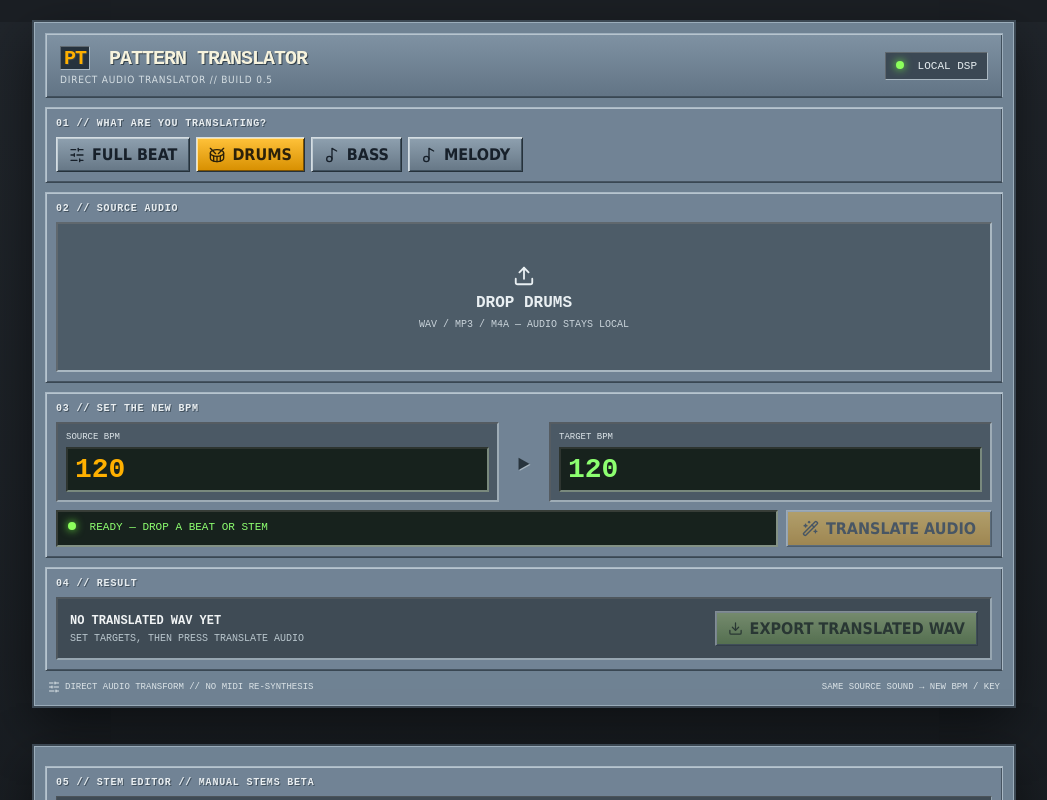
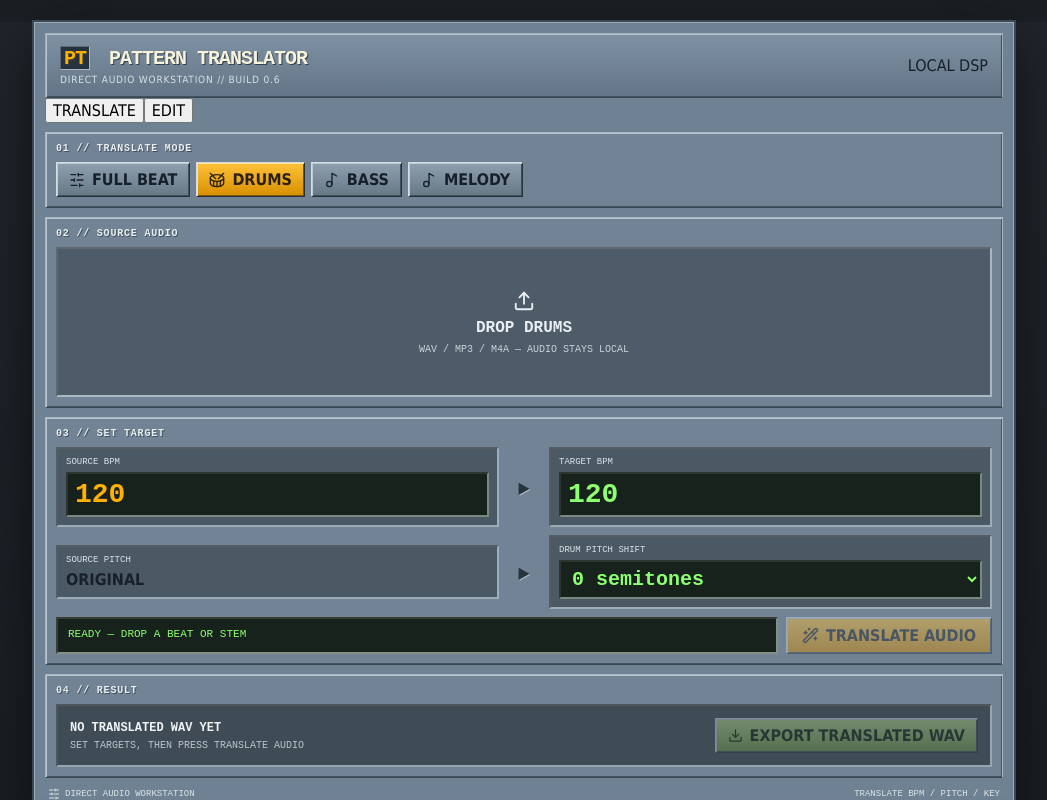
Before and after one commit to bpiper02/pattern-translator-web, a React (Vite) app: page / in a window 1280 px wide. Both pictures are taken after a click on the button "DRUMS". Shown: the top 800 px of the page, without its empty margins (116-1163 px from the left). Built offline with nearby package versions, Linux system fonts and the light colour scheme.

Commit message:
refactor(ui): split translate and edit workspaces

```diff
--- a/src/App.tsx
+++ b/src/App.tsx
@@ -15,10 +15,13 @@ import { audioBufferToWav } from "./audio/wav";
 import { analyzeRhythm, type RhythmAnalysis } from "./analysis/rhythm";
 import { transformAudio } from "./audio/transformAudio";
 import { playRenderedPreview, type DrumPlayback } from "./audio/reconstructDrums";
+import { StemEditor } from "./components/StemEditor";
 
+type Workspace = "translate" | "edit";
 type Mode = "beat" | "drums" | "bass" | "melody";
 
 const ROOTS = ["C", "C#", "D", "D#", "E", "F", "F#", "G", "G#", "A", "A#", "B"];
+const SEMITONES = Array.from({ length: 25 }, (_, index) => index - 12);
 
 function downloadBlob(blob: Blob, name: string) {
   const url = URL.createObjectURL(blob);
@@ -34,6 +37,15 @@ function semitoneDistance(source: string, target: string) {
   if (diff > 6) diff -= 12;
   if (diff < -6) diff += 12;
   return diff;
+}
+
+function VintageProgress({ label }: { label: string }) {
+  return (
+    <div className="vintageProgress" role="status" aria-live="polite">
+      <span>{label}</span>
+      <div className="progressTrack"><div className="progressBlocks" /></div>
+    </div>
+  );
 }
 
 function Waveform({ samples, currentRatio }: { samples: Float32Array | null; currentRatio: number }) {
@@ -65,13 +77,11 @@ function Waveform({ samples, currentRatio }: { samples: Float32Array | null; cur
       let max = -1;
       const start = x * step;
       const end = Math.min(samples.length, start + step);
-
       for (let i = start; i < end; i++) {
         const value = samples[i];
         if (value < min) min = value;
         if (value > max) max = value;
       }
-
       ctx.moveTo(x, mid + min * mid * 0.82);
       ctx.lineTo(x, mid + max * mid * 0.82);
     }
@@ -93,6 +103,7 @@ function Waveform({ samples, currentRatio }: { samples: Float32Array | null; cur
 }
 
 export function App() {
+  const [workspace, setWorkspace] = useState<Workspace>("translate");
   const [mode, setMode] = useState<Mode>("beat");
   const [file, setFile] = useState<File | null>(null);
   const [buffer, setBuffer] = useState<AudioBuffer | null>(null);
@@ -102,6 +113,7 @@ export function App() {
   const [targetBpm, setTargetBpm] = useState(120);
   const [sourceRoot, setSourceRoot] = useState("C");
   const [targetRoot, setTargetRoot] = useState("C");
+  const [drumPitchShift, setDrumPitchShift] = useState(0);
   const [translatedBuffer, setTranslatedBuffer] = useState<AudioBuffer | null>(null);
   const [busy, setBusy] = useState(false);
   const [drag, setDrag] = useState(false);
@@ -116,7 +128,7 @@ export function App() {
   const translatedPlaybackRef = useRef<DrumPlayback | null>(null);
 
   const tonalMode = mode !== "drums";
-  const pitchShift = tonalMode ? semitoneDistance(sourceRoot, targetRoot) : 0;
+  const pitchShift = tonalMode ? semitoneDistance(sourceRoot, targetRoot) : drumPitchShift;
 
   function stopPlayback() {
     if (audioRef.current) {
@@ -124,12 +136,10 @@ export function App() {
       audioRef.current.currentTime = 0;
       audioRef.current = null;
     }
-
     if (audioUrlRef.current) {
       URL.revokeObjectURL(audioUrlRef.current);
       audioUrlRef.current = null;
     }
-
     translatedPlaybackRef.current?.stop();
     translatedPlaybackRef.current = null;
     setPlayingOriginal(false);
@@ -150,13 +160,11 @@ export function App() {
     setTranslatedBuffer(null);
     setBusy(true);
     setMessage("DECODING + DETECTING BPM…");
-
     try {
       const decoded = await decodeAudio(nextFile);
       const mono = monoSamples(decoded);
       const rhythmResult = analyzeRhythm(mono, decoded.sampleRate);
       const detectedBpm = Math.round(rhythmResult.bpm * 10) / 10;
-
       setFile(nextFile);
       setBuffer(decoded);
       setSamples(mono);
@@ -174,30 +182,20 @@ export function App() {
 
   async function translate() {
     if (!buffer) return;
-
     stopPlayback();
     setBusy(true);
     setMessage("TRANSFORMING ORIGINAL AUDIO…");
-
     try {
       const bpmUnchanged = Math.abs(targetBpm - sourceBpm) < 0.001;
-      const keyUnchanged = pitchShift === 0;
-
-      if (bpmUnchanged && keyUnchanged) {
+      const pitchUnchanged = pitchShift === 0;
+      if (bpmUnchanged && pitchUnchanged) {
         setTranslatedBuffer(buffer);
         setMessage("TRANSLATED READY — SOURCE SETTINGS UNCHANGED");
         return;
       }
-
-      const transformed = await transformAudio({
-        input: buffer,
-        sourceBpm,
-        targetBpm,
-        semitones: pitchShift,
-      });
-
+      const transformed = await transformAudio({ input: buffer, sourceBpm, targetBpm, semitones: pitchShift });
       setTranslatedBuffer(transformed);
-      const pitchText = pitchShift === 0 ? "KEY UNCHANGED" : `${pitchShift > 0 ? "+" : ""}${pitchShift} SEMITONES`;
+      const pitchText = pitchShift === 0 ? "PITCH UNCHANGED" : `${pitchShift > 0 ? "+" : ""}${pitchShift} SEMITONES`;
       setMessage(`TRANSLATED READY — ${targetBpm} BPM // ${pitchText}`);
     } catch (error) {
       console.error(error);
@@ -209,11 +207,9 @@ export function App() {
 
   function playOriginal() {
     if (!file) return;
-
     translatedPlaybackRef.current?.stop();
     translatedPlaybackRef.current = null;
     setPlayingTranslated(false);
-
     if (!audioRef.current) {
       const url = URL.createObjectURL(file);
       audioUrlRef.current = url;
@@ -227,7 +223,6 @@ export function App() {
         setRatio(0);
       };
     }
-
     if (playingOriginal) {
       audioRef.current.pause();
       setPlayingOriginal(false);
@@ -239,19 +234,16 @@ export function App() {
 
   function playTranslated() {
     if (!translatedBuffer) return;
-
     if (audioRef.current) {
       audioRef.current.pause();
       setPlayingOriginal(false);
     }
-
     if (playingTranslated) {
       translatedPlaybackRef.current?.stop();
       translatedPlaybackRef.current = null;
       setPlayingTranslated(false);
       return;
     }
-
     translatedPlaybackRef.current?.stop();
     translatedPlaybackRef.current = playRenderedPreview(translatedBuffer, () => {
       setPlayingTranslated(false);
@@ -262,11 +254,8 @@ export function App() {
 
   function exportTranslated() {
     if (!translatedBuffer) return;
-    const keyPart = tonalMode ? `-${targetRoot.replace("#", "sharp")}` : "";
-    downloadBlob(
-      audioBufferToWav(translatedBuffer),
-      `pattern-translator-${targetBpm}bpm${keyPart}.wav`,
-    );
+    const pitchPart = tonalMode ? `-${targetRoot.replace("#", "sharp")}` : `-${drumPitchShift >= 0 ? "+" : ""}${drumPitchShift}st`;
+    downloadBlob(audioBufferToWav(translatedBuffer), `pattern-translator-${targetBpm}bpm${pitchPart}.wav`);
   }
 
   function replaceFile() {
@@ -286,18 +275,33 @@ export function App() {
     setMessage(file ? `READY — TRANSLATE ${next.toUpperCase()} AUDIO` : "READY — DROP A BEAT OR STEM");
   }
 
+  function switchWorkspace(next: Workspace) {
+    if (next === workspace) return;
+    stopPlayback();
+    setWorkspace(next);
+  }
+
   return (
     <main className="machineShell">
       <header className="machineHeader">
         <div>
           <div className="brandLine"><span>PT</span> PATTERN TRANSLATOR</div>
-          <div className="versionLine">DIRECT AUDIO TRANSLATOR // BUILD 0.5</div>
+          <div className="versionLine">DIRECT AUDIO WORKSTATION // BUILD 0.6</div>
         </div>
-        <div className="statusLed"><i /> LOCAL DSP</div>
+        <div className="statusTag">LOCAL DSP</div>
       </header>
 
+      <nav className="workspaceTabs" aria-label="Workspace">
+        <button className={workspace === "translate" ? "active" : ""} onClick={() => switchWorkspace("translate")}>TRANSLATE</button>
+        <button className={workspace === "edit" ? "active" : ""} onClick={() => switchWorkspace("edit")}>EDIT</button>
+      </nav>
+
+      {workspace === "edit" ? (
+        <StemEditor />
+      ) : (
+        <>
           <section className="module modeModule">
-        <div className="moduleTitle">01 // WHAT ARE YOU TRANSLATING?</div>
+            <div className="moduleTitle">01 // TRANSLATE MODE</div>
             <div className="modeButtons">
               <button className={mode === "beat" ? "active" : ""} onClick={() => switchMode("beat")}><SlidersHorizontal size={16} /> FULL BEAT</button>
               <button className={mode === "drums" ? "active" : ""} onClick={() => switchMode("drums")}><Drum size={16} /> DRUMS</button>
@@ -309,28 +313,8 @@ export function App() {
           <section className="module sourceModule">
             <div className="moduleTitle">02 // SOURCE AUDIO</div>
             {!file ? (
-          <div
-            className={`dropZone ${drag ? "drag" : ""}`}
-            onDragOver={(event) => { event.preventDefault(); setDrag(true); }}
-            onDragLeave={() => setDrag(false)}
-            onDrop={(event) => {
-              event.preventDefault();
-              setDrag(false);
-              const next = event.dataTransfer.files[0];
-              if (next) void ingest(next);
-            }}
-            onClick={() => inputRef.current?.click()}
-          >
-            <input
-              ref={inputRef}
-              type="file"
-              accept="audio/*"
-              hidden
-              onChange={(event) => {
-                const next = event.target.files?.[0];
-                if (next) void ingest(next);
-              }}
-            />
+              <div className={`dropZone ${drag ? "drag" : ""}`} onDragOver={(event) => { event.preventDefault(); setDrag(true); }} onDragLeave={() => setDrag(false)} onDrop={(event) => { event.preventDefault(); setDrag(false); const next = event.dataTransfer.files[0]; if (next) void ingest(next); }} onClick={() => inputRef.current?.click()}>
+                <input ref={inputRef} type="file" accept="audio/*" hidden onChange={(event) => { const next = event.target.files?.[0]; if (next) void ingest(next); }} />
                 <Upload size={22} />
                 <b>DROP {mode === "beat" ? "FULL BEAT" : mode.toUpperCase()}</b>
                 <span>WAV / MP3 / M4A — AUDIO STAYS LOCAL</span>
@@ -340,25 +324,13 @@ export function App() {
                 <div className="abDeck">
                   <div className="abChannel originalChannel">
                     <span className="abLabel">A // ORIGINAL SOURCE</span>
-                <button className="abPlayButton" onClick={playOriginal}>
-                  {playingOriginal ? <Pause size={15} /> : <Play size={15} />}
-                  {playingOriginal ? "PAUSE ORIGINAL" : "PLAY ORIGINAL"}
-                </button>
+                    <button className="abPlayButton" onClick={playOriginal}>{playingOriginal ? <Pause size={15} /> : <Play size={15} />}{playingOriginal ? "PAUSE ORIGINAL" : "PLAY ORIGINAL"}</button>
                   </div>
-
-              <div className="fileReadout">
-                <b>{file.name}</b>
-                <span>{buffer?.duration.toFixed(1)} SEC // {buffer?.sampleRate.toLocaleString()} HZ // {rhythm?.beats.length ?? 0} BEATS</span>
-              </div>
-
+                  <div className="fileReadout"><b>{file.name}</b><span>{buffer?.duration.toFixed(1)} SEC // {buffer?.sampleRate.toLocaleString()} HZ // {rhythm?.beats.length ?? 0} BEATS</span></div>
                   <div className="abChannel rebuiltChannel">
                     <span className="abLabel">B // TRANSLATED WAV</span>
-                <button className="abPlayButton rebuilt" onClick={playTranslated} disabled={!translatedBuffer}>
-                  {playingTranslated ? <Pause size={15} /> : <Play size={15} />}
-                  {playingTranslated ? "STOP TRANSLATED" : "PLAY TRANSLATED"}
-                </button>
+                    <button className="abPlayButton rebuilt" onClick={playTranslated} disabled={!translatedBuffer}>{playingTranslated ? <Pause size={15} /> : <Play size={15} />}{playingTranslated ? "STOP TRANSLATED" : "PLAY TRANSLATED"}</button>
                   </div>
-
                   <button className="utilityButton" onClick={replaceFile}><RotateCcw size={14} /> EJECT</button>
                 </div>
                 <Waveform samples={samples} currentRatio={ratio} />
@@ -367,8 +339,7 @@ export function App() {
           </section>
 
           <section className="module translateModule">
-        <div className="moduleTitle">03 // SET THE NEW BPM {tonalMode ? "+ KEY" : ""}</div>
-
+            <div className="moduleTitle">03 // SET TARGET</div>
             <div className="translateGrid">
               <label className="digitalControl">
                 <span>SOURCE BPM</span>
@@ -380,37 +351,36 @@ export function App() {
                 <input type="number" min="20" max="300" step="0.1" value={targetBpm} onChange={(event) => { setTargetBpm(+event.target.value); invalidateTranslation(); }} />
               </label>
 
-          {tonalMode && (
+              {tonalMode ? (
                 <>
                   <label className="keyControl">
                     <span>SOURCE KEY</span>
-                <select value={sourceRoot} onChange={(event) => { setSourceRoot(event.target.value); invalidateTranslation("SOURCE KEY CHANGED — TRANSLATE AGAIN"); }}>
-                  {ROOTS.map((root) => <option key={root}>{root}</option>)}
-                </select>
+                    <select value={sourceRoot} onChange={(event) => { setSourceRoot(event.target.value); invalidateTranslation("SOURCE KEY CHANGED — TRANSLATE AGAIN"); }}>{ROOTS.map((root) => <option key={root}>{root}</option>)}</select>
                   </label>
                   <div className="flowArrow">▶</div>
                   <label className="keyControl targetControl">
                     <span>TARGET KEY</span>
-                <select value={targetRoot} onChange={(event) => { setTargetRoot(event.target.value); invalidateTranslation(); }}>
-                  {ROOTS.map((root) => <option key={root}>{root}</option>)}
-                </select>
+                    <select value={targetRoot} onChange={(event) => { setTargetRoot(event.target.value); invalidateTranslation(); }}>{ROOTS.map((root) => <option key={root}>{root}</option>)}</select>
+                  </label>
+                </>
+              ) : (
+                <>
+                  <div className="keyControl passiveControl"><span>SOURCE PITCH</span><b>ORIGINAL</b></div>
+                  <div className="flowArrow">▶</div>
+                  <label className="keyControl targetControl">
+                    <span>DRUM PITCH SHIFT</span>
+                    <select value={drumPitchShift} onChange={(event) => { setDrumPitchShift(+event.target.value); invalidateTranslation(); }}>{SEMITONES.map((value) => <option key={value} value={value}>{value > 0 ? `+${value}` : value} semitones</option>)}</select>
                   </label>
                 </>
               )}
             </div>
 
             <div className="actionRail">
-          <div className="lcdStatus"><i className={busy ? "blink" : ""} /> {message}</div>
-          <button className="processButton" disabled={!file || busy} onClick={() => void translate()}>
-            <Wand2 size={17} /> {busy ? "TRANSLATING…" : "TRANSLATE AUDIO"}
-          </button>
+              {busy ? <VintageProgress label={message} /> : <div className="lcdStatus">{message}</div>}
+              <button className="processButton" disabled={!file || busy} onClick={() => void translate()}><Wand2 size={17} /> {busy ? "PROCESSING…" : "TRANSLATE AUDIO"}</button>
             </div>
 
-        {mode === "beat" && (
-          <div className="midiWarning">
-            FULL BEAT MODE transforms the original mix directly. BPM changes preserve pitch; key changes shift the whole mix. For the cleanest key change without pitching drums, use separated DRUMS + BASS + MELODY stems until automatic stem splitting lands.
-          </div>
-        )}
+            {mode === "beat" && <div className="midiWarning">FULL BEAT MODE transforms the whole mix. For cleaner key changes that leave drums untouched, use separated stems in the EDIT workspace.</div>}
           </section>
 
           <section className="module patternModule">
@@ -418,17 +388,17 @@ export function App() {
             <div className="resultPanel">
               <div>
                 <b>{translatedBuffer ? "TRANSLATED WAV READY" : "NO TRANSLATED WAV YET"}</b>
-            <span>{translatedBuffer ? `${translatedBuffer.duration.toFixed(1)} SEC // ${targetBpm} BPM${tonalMode ? ` // ${targetRoot}` : ""}` : "SET TARGETS, THEN PRESS TRANSLATE AUDIO"}</span>
+                <span>{translatedBuffer ? `${translatedBuffer.duration.toFixed(1)} SEC // ${targetBpm} BPM // ${tonalMode ? targetRoot : `${drumPitchShift >= 0 ? "+" : ""}${drumPitchShift} ST`}` : "SET TARGETS, THEN PRESS TRANSLATE AUDIO"}</span>
               </div>
-          <button className="exportButton primaryExport" disabled={!translatedBuffer} onClick={exportTranslated}>
-            <Download size={15} /> EXPORT TRANSLATED WAV
-          </button>
+              <button className="exportButton primaryExport" disabled={!translatedBuffer} onClick={exportTranslated}><Download size={15} /> EXPORT TRANSLATED WAV</button>
             </div>
           </section>
+        </>
+      )}
 
       <footer className="machineFooter">
-        <span><SlidersHorizontal size={12} /> DIRECT AUDIO TRANSFORM // NO MIDI RE-SYNTHESIS</span>
-        <span>SAME SOURCE SOUND → NEW BPM / KEY</span>
+        <span><SlidersHorizontal size={12} /> DIRECT AUDIO WORKSTATION</span>
+        <span>{workspace === "translate" ? "TRANSLATE BPM / PITCH / KEY" : "EDIT STEMS / PREVIEW / EXPORT WAV"}</span>
       </footer>
     </main>
   );
```
Lines whose indentation alone changed are shown as unchanged.
